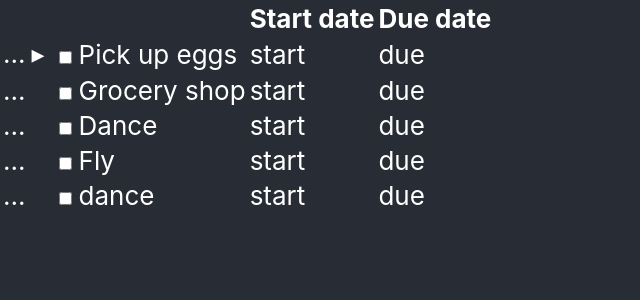
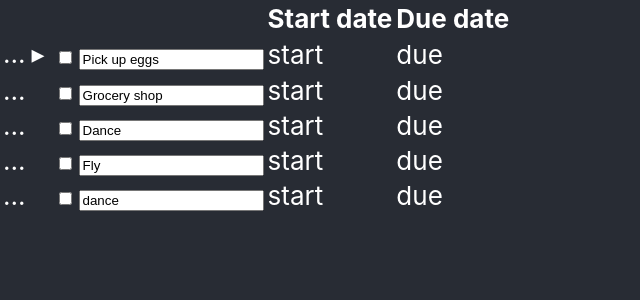
Before and after one commit to citelao/Todo, a React (Create React App) app: page / in a window 1280 px wide. Shown: the top 300 px of the page, without its empty margins (0-640 px from the left). Built offline with nearby package versions, Linux system fonts and the light colour scheme.

Commit message:
playing with tabs.

```diff
--- a/src/App.tsx
+++ b/src/App.tsx
@@ -6,12 +6,41 @@ import TreeGrid, { IItem } from './view/TreeGrid';
 
 const todo = new TodoApp();
 
+interface ITodoTextProperties {
+    text: string;
+}
+
+interface ITodoTextState {
+    isEditing: boolean;
+}
+
+class TodoText extends React.Component<ITodoTextProperties, ITodoTextState> {
+    public constructor(props: ITodoTextProperties) {
+        super(props);
+        this.state = {
+            isEditing: true
+        };
+    }
+
+    public render() {
+        // if (this.state.isEditing) {
+            return <input type="text" value={this.props.text} onBlur={ () => { this.setState({ isEditing: false }) }} />
+        // }
+
+        // return (
+        //     <span onDoubleClick={() => { this.setState({ isEditing: true }) }}>
+        //         {this.props.text}
+        //     </span>
+        // );
+    }
+}
+
 function renderItem(todo: ITodo): IItem {
     return {
         id: todo.id,
         data: [
             <input type="checkbox" tabIndex={-1} />,
-      todo.title,
+            <TodoText text={todo.title} />,
             "start",
             "due",
         ],
--- a/src/view/TreeGrid.tsx
+++ b/src/view/TreeGrid.tsx
@@ -226,6 +226,9 @@ export default class TreeGrid<T extends { [key: string]: any }> extends React.Co
             return;
         }
 
+        // TODO: set tabindex to -1 on all tabbable items within the old row.
+        // TODO: restore tabindex to all tabbable items within the new row.
+
         const newItem = currentTarget.parentElement!.children[index] as HTMLElement;
         newItem.focus();
         this.setState({
```
Lines whose indentation alone changed are shown as unchanged.
